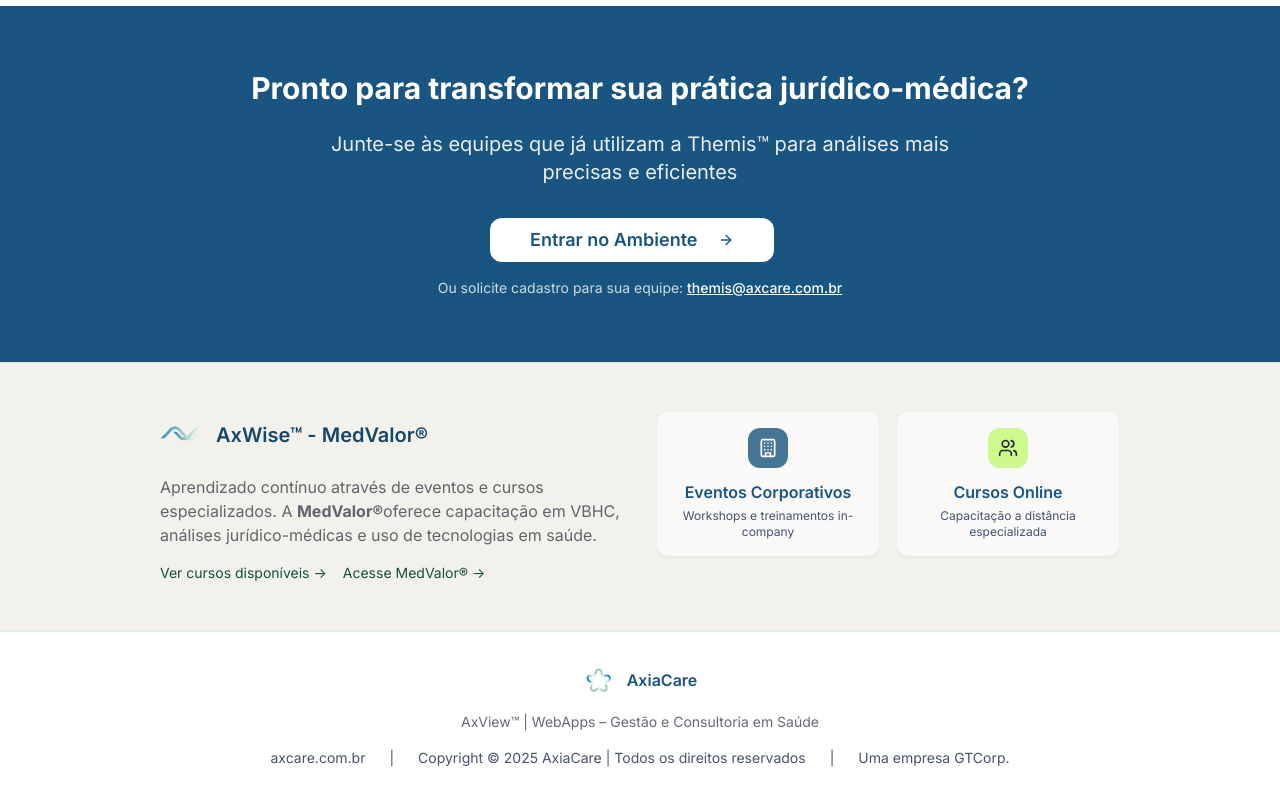
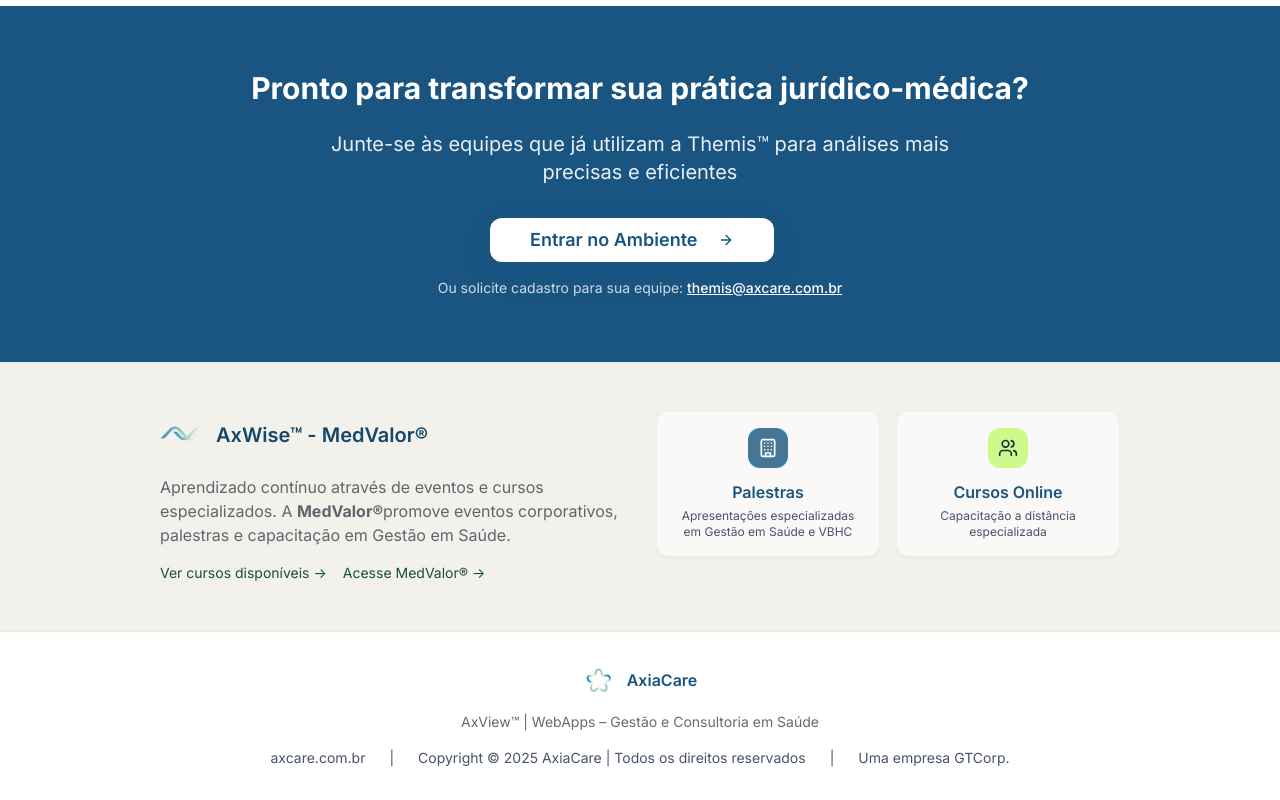
Before and after one commit to axiacare/themis-case-companion, a React (Vite) app: page / in a window 1280 px wide. Shown: the part 3242-4042 px from the top of the page. Built offline with nearby package versions, Linux system fonts and the light colour scheme; a web font is replaced by a local one.

Commit message:
Refactor MedValor description

```diff
--- a/src/pages/Index.tsx
+++ b/src/pages/Index.tsx
@@ -424,7 +424,7 @@ const Index = () => {
 
               <p className="text-sm md:text-base text-axcontrol-dark/70 mb-4 leading-relaxed">
                 Aprendizado contínuo através de eventos e cursos especializados. A <strong>MedValor®</strong>
-                oferece capacitação em VBHC, análises jurídico-médicas e uso de tecnologias em saúde.
+                promove eventos corporativos, palestras e capacitação em Gestão em Saúde.
               </p>
 
               <div className="flex flex-wrap gap-4 text-sm">
@@ -453,8 +453,8 @@ const Index = () => {
                 <div className="w-8 h-8 md:w-10 md:h-10 bg-axcontrol-primary/80 rounded-lg flex items-center justify-center mx-auto mb-2 md:mb-3">
                   <Building className="w-4 h-4 md:w-5 md:h-5 text-white" />
                 </div>
-                <h4 className="text-sm md:text-base font-semibold text-axcontrol-primary mb-1">Eventos Corporativos</h4>
-                <p className="text-xs text-axcontrol-muted">Workshops e treinamentos in-company</p>
+                <h4 className="text-sm md:text-base font-semibold text-axcontrol-primary mb-1">Palestras</h4>
+                <p className="text-xs text-axcontrol-muted">Apresentações especializadas em Gestão em Saúde e VBHC</p>
               </Card>
 
               <Card className="bg-white/60 border border-axcontrol-secondary-1/20 p-3 md:p-4 text-center">
```
